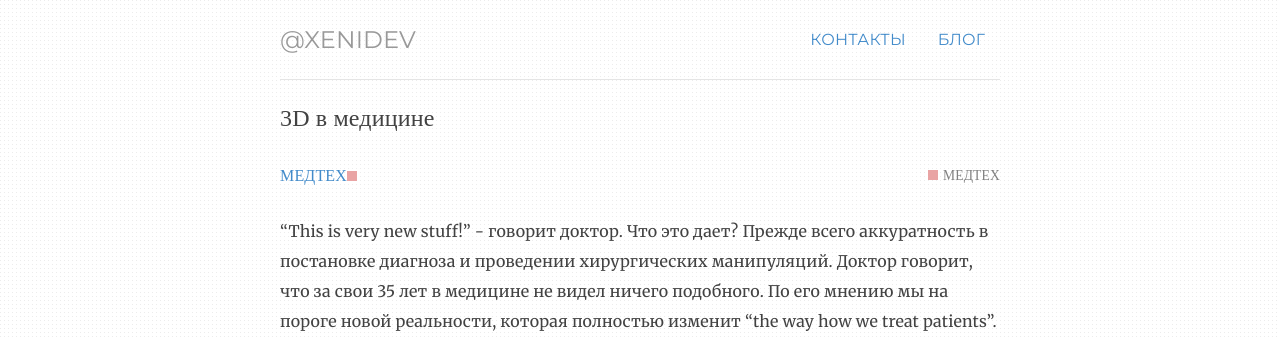
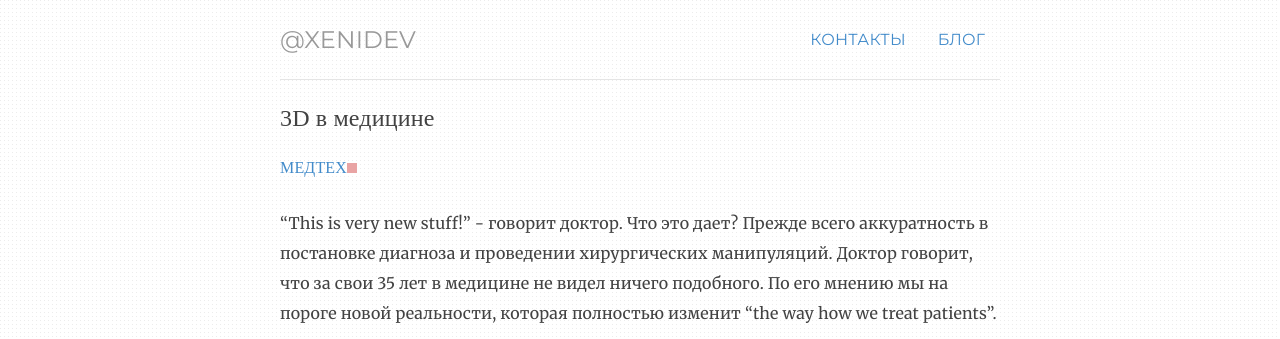
Before and after one commit to ValeraS/xenidev.github.io, a Jekyll site: the page built from _posts/2018-05-09-К-теме-про-3D.md, in a window 1280 px wide, cut to the strip 0-339 px from the top of the page. Built offline with Jekyll 4.4.1, drawn with Linux system fonts in a browser that asks for light colours.

Commit message:
Update post.html

```diff
--- a/_layouts/post.html
+++ b/_layouts/post.html
@@ -12,19 +12,15 @@ notes: active
             {% if page.categories.size > 0 %} {% for category in page.categories %}
             <div>
                {% if page.categories contains 'медтех' %}
-               <p> <small class="pull-right">{{category}}</p>
-               <span class="badge-category-medtech"></span></small>
-                <a href="/notes/medtech.html">{{category}}<span class="badge-category-medtech"></span></a>
+               <a href="/notes/medtech.html">{{category}}<span class="badge-category-medtech"></span></a>
             </div>
             <div>
                {% elsif page.categories contains 'разработка' %}
-               <p><small class="pull-right">{{category}}</p>
-               <span class="badge-category-razrabotka"></span></small>
+               <a href="/notes/razrabotka.html">{{category}}<span class="badge-category-razrabotka"></span> </a>
             </div>
             <div>
                {% elsif page.categories contains 'видио' %}
-               <p><small class="pull-right">{{category}}</p>
-               <span class="badge-category-video"></span></small>
+               <a href="/notes/video.html">{{category}}<span class="badge-category-video"></span></a>
             </div>
             {% endif %}
          </div>
```
